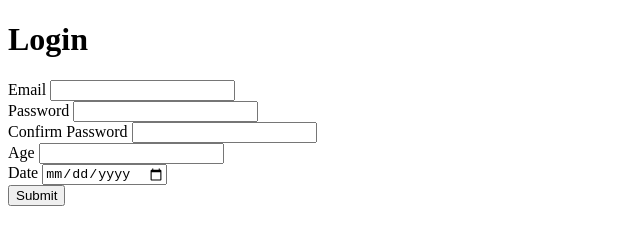
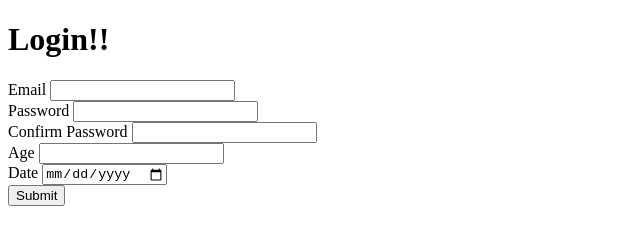
Before and after one commit to MalcolmAustin/HTML-Course, a plain HTML site: page login.html in a window 1280 px wide. Shown: the full height of the page, 0-640 px from the left. Drawn offline with Linux system fonts and the light colour scheme.

Commit message:
Added ! to Login

```diff
--- a/login.html
+++ b/login.html
@@ -7,7 +7,7 @@
     <title>Document</title>
   </head>
   <body>
-    <h1><b>Login</b></h1>
+    <h1><b>Login!!</b></h1>
     <form>
       <div>
         <label for="">Email</label>
```
